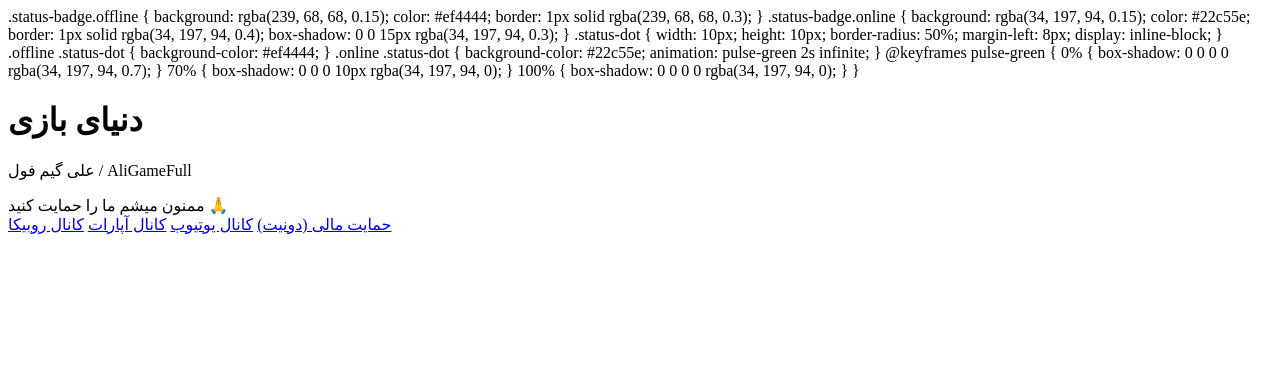
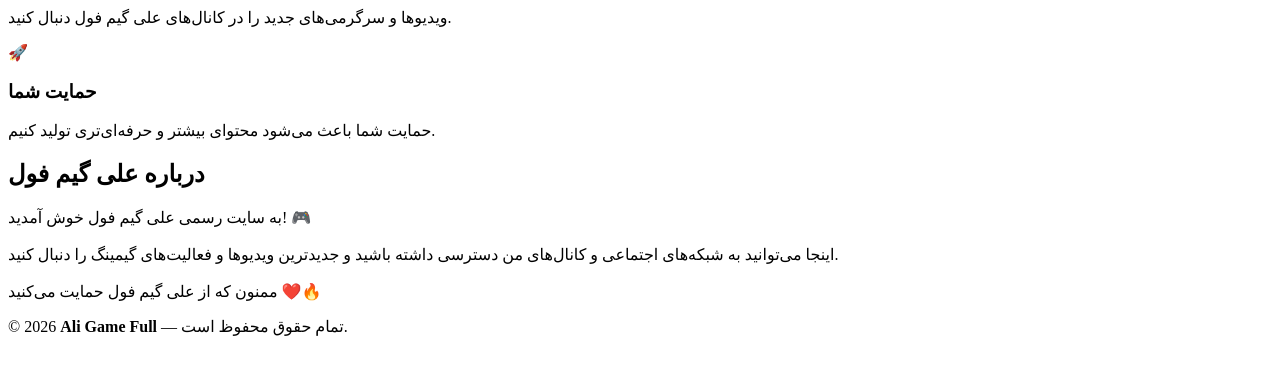
Before and after one commit to Ali-Game-Full/Ali.Game.Full, a plain HTML site: page index.html in a window 1280 px wide. Drawn offline with Linux system fonts and the light colour scheme.

Commit message:
Update index.html

```diff
--- a/index.html
+++ b/index.html
@@ -1,30 +1,88 @@
-.status-badge.offline { background: rgba(239, 68, 68, 0.15); color: #ef4444; border: 1px solid rgba(239, 68, 68, 0.3); }
-    .status-badge.online { background: rgba(34, 197, 94, 0.15); color: #22c55e; border: 1px solid rgba(34, 197, 94, 0.4); box-shadow: 0 0 15px rgba(34, 197, 94, 0.3); }
+<p>
+          ویدیوها و سرگرمی‌های جدید
+          را در کانال‌های علی گیم فول دنبال کنید.
+        </p>
 
-    .status-dot { width: 10px; height: 10px; border-radius: 50%; margin-left: 8px; display: inline-block; }
-    .offline .status-dot { background-color: #ef4444; }
-    .online .status-dot { background-color: #22c55e; animation: pulse-green 2s infinite; }
-
-    @keyframes pulse-green {
-      0% { box-shadow: 0 0 0 0 rgba(34, 197, 94, 0.7); }
-      70% { box-shadow: 0 0 0 10px rgba(34, 197, 94, 0); }
-      100% { box-shadow: 0 0 0 0 rgba(34, 197, 94, 0); }
-    }
-  </style>
-</head>
-<body>
-
-  <!-- استفاده از Wrapper برای ایجاد حاشیه RGB -->
-  <div class="card-wrapper">
-    <div class="card">
-      <div class="header-text">
-        <h1>دنیای بازی</h1>
-        <p>علی گیم فول / AliGameFull</p>
       </div>
 
-      <div class="support-msg">ممنون میشم ما را حمایت کنید 🙏</div>
 
-      <a class="btn donate" href="https://Reymit.ir/ali.game.full" target="_blank">حمایت مالی (دونیت)</a>
-      <a class="btn youtube" href="https://www.youtube.com/@Ali.Game.Full1" target="_blank">کانال یوتیوب</a>
-      <a class="btn aparat" href="https://www.aparat.com/Ali.Game.Full" target="_blank">کانال آپارات</a>
-      <a class="btn rubika" href="https://rubika.ir/Ali_Game_Full" target="_blank">کانال روبیکا</a>
+      <div class="info-card">
+
+        <div class="icon">
+          🚀
+        </div>
+
+        <h3>
+          حمایت شما
+        </h3>
+
+        <p>
+          حمایت شما باعث می‌شود
+          محتوای بیشتر و حرفه‌ای‌تری تولید کنیم.
+        </p>
+
+      </div>
+
+    </div>
+
+  </section>
+
+
+  <!-- =========================
+       درباره من
+  ========================== -->
+
+  <section id="about">
+
+    <h2 class="section-title">
+
+      درباره
+      <span>
+        علی گیم فول
+      </span>
+
+    </h2>
+
+
+    <div class="about">
+
+      <p>
+
+        به سایت رسمی علی گیم فول خوش آمدید! 🎮
+
+        <br><br>
+
+        اینجا می‌توانید به شبکه‌های اجتماعی
+        و کانال‌های من دسترسی داشته باشید
+        و جدیدترین ویدیوها و فعالیت‌های گیمینگ
+        را دنبال کنید.
+
+        <br><br>
+
+        ممنون که از علی گیم فول حمایت می‌کنید ❤️🔥
+
+      </p>
+
+    </div>
+
+  </section>
+
+
+  <!-- =========================
+       فوتر
+  ========================== -->
+
+  <footer>
+
+    © 2026
+
+    <strong>
+      Ali Game Full
+    </strong>
+
+    — تمام حقوق محفوظ است.
+
+  </footer>
+
+</body>
+</html>
```
